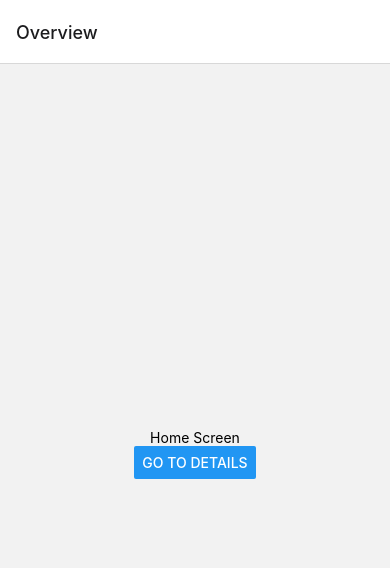
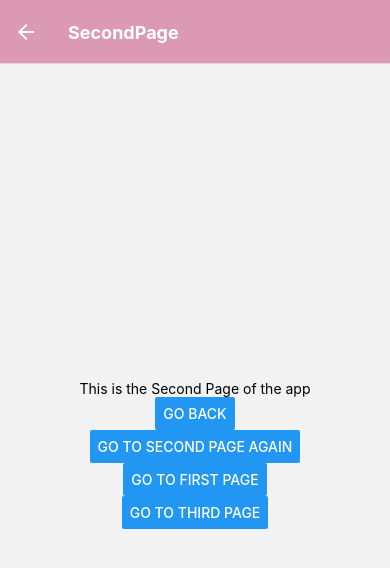
Before and after one commit to GyozaAmogus669/rnProj, a React Native app: screen /Second in a window 390 px wide. Shown: the top 568 px of the page. Built offline with nearby package versions, Linux system fonts and the light colour scheme.

Commit message:
Second Commit

```diff
--- a/App.js
+++ b/App.js
@@ -1,18 +1,49 @@
-import {Text, View } from "react-native";
+import {Button,Text, View } from "react-native";
 import React from 'react'
 import {NavigationContainer} from '@react-navigation/native'
 import {createNativeStackNavigator} from '@react-navigation/native-stack'
-import Home from './Screens/HomeScreen'
-import Details from './Screens/DetailScreen'
+// import HomeScreen from './Screens/HomeScreen'
+// import DetailsScreen from './Screens/DetailScreen'
+import FirstPage from "./Pages/FirstPage";
+import SecondPage from "./Pages/SecondPage";
+import ThirdPage from "./Pages/ThirdPage";
 
 const Stack = createNativeStackNavigator();
+
+// const App = () => {
+//   return (
+//     <NavigationContainer>
+//       <Stack.Navigator initialRouteName="Home" screenOptions={{
+//         headerStyle:{
+//             backgroundColor: '#db9ab2'
+//         },
+//         headerTintColor: '#ffff',
+//         headerTitleStyle: {
+//             fontWeight: 'bold'
+//         }
+//       }}>
+//         <Stack.Screen name='Home' component={HomeScreen} options={{ title: 'Overview'}} />
+//         <Stack.Screen name='Detail' component={DetailsScreen}/>
+//       </Stack.Navigator>
+//     </NavigationContainer>
+//   );
+// }
 
 const App = () => {
   return (
     <NavigationContainer>
-      <Stack.Navigator initialRouteName="Home">
-        <Stack.Screen name='Home' component={Home} options={{ title: 'Overview'}} />
-        <Stack.Screen name='Detail' component={Details}/>
+      <Stack.Navigator initialRouteName="Home" screenOptions={{
+        headerStyle:{
+            backgroundColor: '#db9ab2'
+        },
+        headerTintColor: '#ffff',
+        headerTitleStyle: {
+            fontWeight: 'bold'
+        }
+      }}>
+        <Stack.Screen name='First' component={FirstPage} options={{ title: 'FirstPage'}} />
+        <Stack.Screen name='Second' component={SecondPage} options={{ title: 'SecondPage'}} />
+        <Stack.Screen name='Third' component={ThirdPage} options={{ title: 'ThirdPage'}} />
       </Stack.Navigator>
     </NavigationContainer>
   );
--- /dev/null
+++ b/Pages/FirstPage.js
@@ -0,0 +1,16 @@
+import { View, Text, Button } from 'react-native'
+import React from 'react'
+
+const FirstPage = ({navigation}) => {
+    return (
+      <View style= {{flex:1,alignItems: 'center', justifyContent: 'center'}}>
+         <Text>This is the First Page of the app</Text>
+         <Button
+         title="Go to Second Page"
+         onPress={()=>navigation.navigate('Second')}
+         />
+      </View>
+    )
+}
+
+export default FirstPage
--- /dev/null
+++ b/Pages/SecondPage.js
@@ -0,0 +1,28 @@
+import { View, Text, Button } from 'react-native'
+import React from 'react'
+
+const SecondPage = ({navigation}) => {
+    return (
+      <View style= {{flex:1,alignItems: 'center', justifyContent: 'center'}}>
+         <Text>This is the Second Page of the app</Text>
+         <Button
+         title="Go back"
+         onPress={()=>navigation.goBack()}
+         />
+        <Button
+         title="Go to Second page again"
+         onPress={()=>navigation.push('Second')}
+         />
+        <Button
+         title="Go to First page"
+         onPress={()=>navigation.navigate('First')}
+         />
+         <Button
+         title="Go to Third page"
+         onPress={()=>navigation.navigate('Third')}
+         />
+      </View>
+    )
+}
+
+export default SecondPage
--- /dev/null
+++ b/Pages/ThirdPage.js
@@ -0,0 +1,24 @@
+import { View, Text, Button } from 'react-native'
+import React from 'react'
+
+const ThirdPage = ({navigation}) => {
+    return (
+      <View style= {{flex:1,alignItems: 'center', justifyContent: 'center'}}>
+         <Text>This is the Third Page of the app</Text>
+         <Button
+         title="Go back"
+         onPress={()=>navigation.goBack()}
+         />
+         <Button
+         title="Go to Second page again"
+         onPress={()=>navigation.push('Second')}
+         />
+         <Button
+         title="Go to First page"
+         onPress={()=>navigation.navigate('First')}
+         />
+      </View>
+    )
+}
+
+export default ThirdPage
--- a/Screens/DetailScreen.js
+++ b/Screens/DetailScreen.js
@@ -1,10 +1,22 @@
-import { View, Text } from 'react-native'
+import { View, Text, Button } from 'react-native'
 import React from 'react'
 
-const DetailScreen = () => {
+const DetailScreen = ({navigation}) => {
   return (
     <View style= {{flex:1,alignItems: 'center', justifyContent: 'center'}}>
       <Text>Detail Screen</Text>
+      <Button
+       title="Go to Details... Again"
+       onPress={()=>navigation.push('Detail')}
+       />
+       <Button
+       title="Go to Home"
+       onPress={()=>navigation.navigate('Home')}
+       />
+       <Button
+       title="Go Back"
+       onPress={()=>navigation.goBack()}
+       />
     </View>
   )
 }
```
